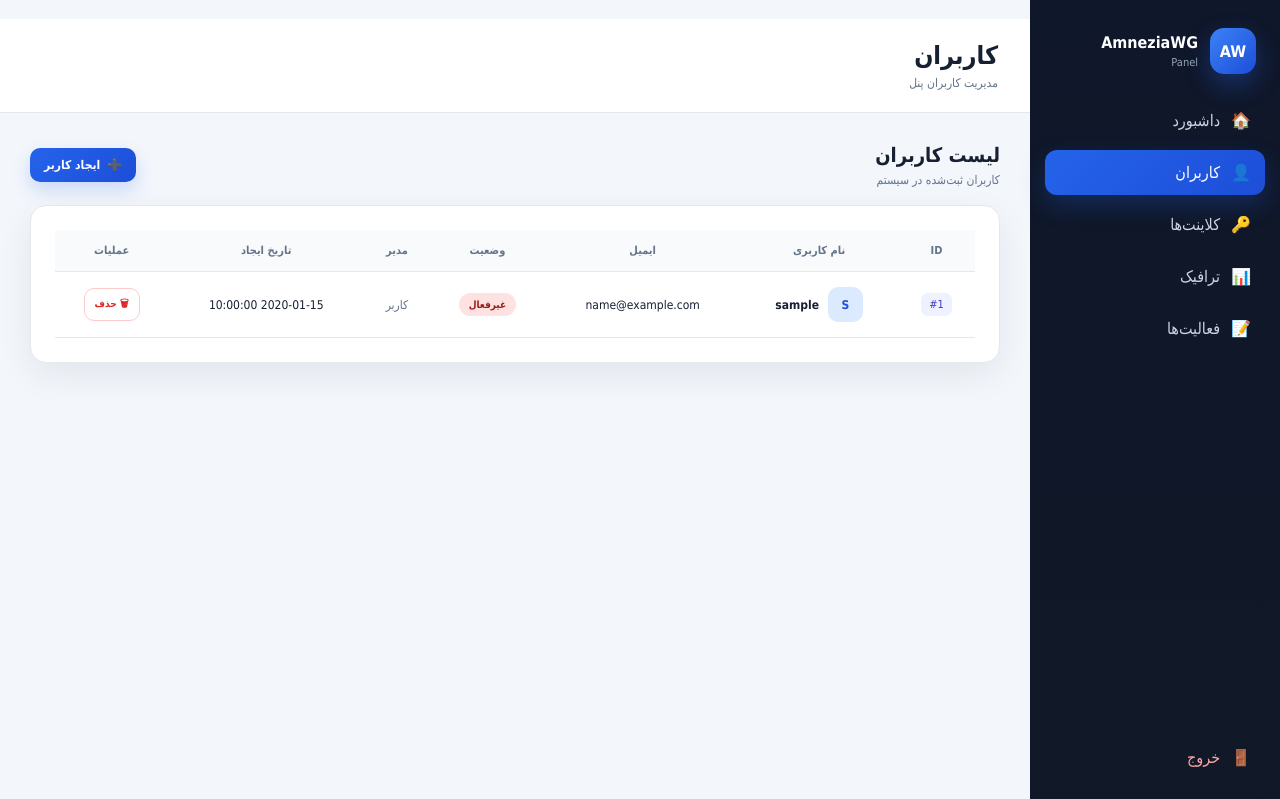
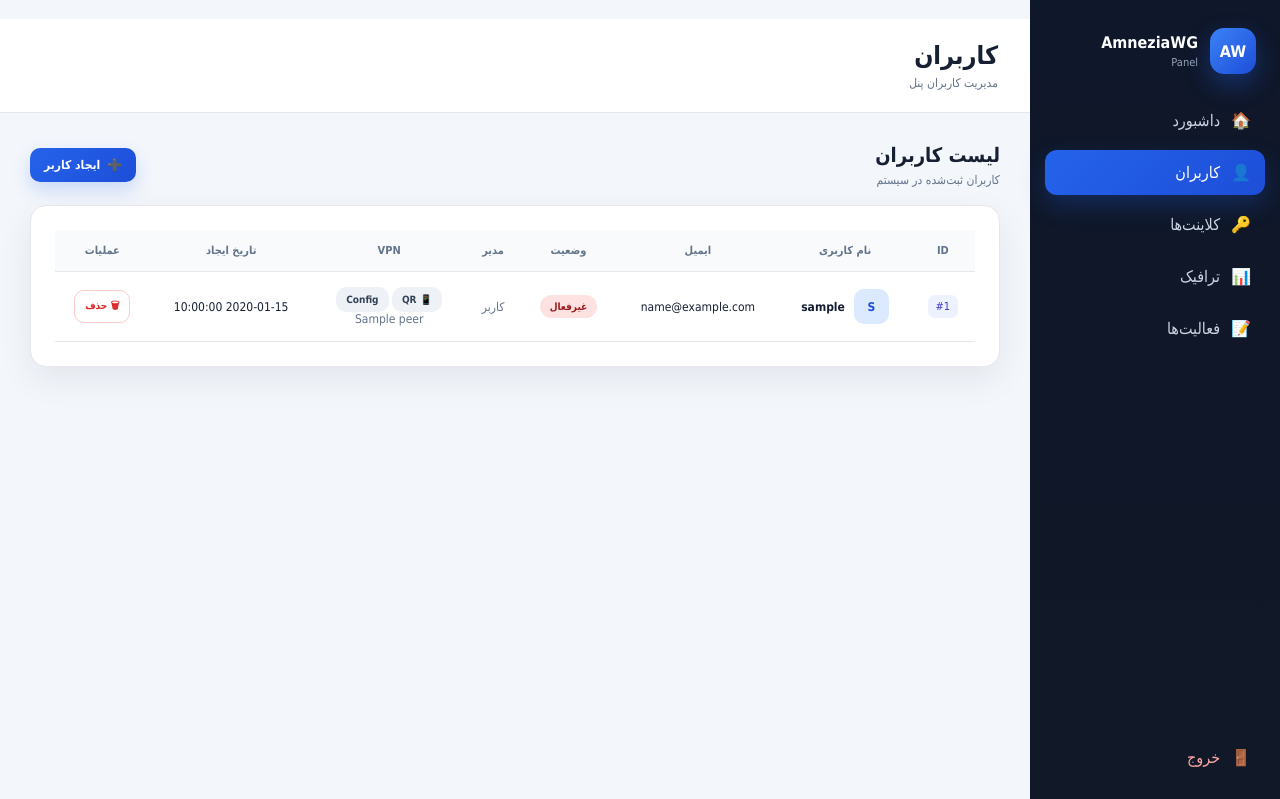
Before and after one commit to agrkmgmg-dev/AmneziaWG-Panel, a FastAPI app: template backend/app/templates/admin/users.html in a window 1280 px wide. Shown: the top 799 px of the page. Run offline with FastAPI, Linux system fonts and the light colour scheme; the template is opened without the code that fills it: most values are stand-ins (such as "Sample title", 1, 10 or a date in 2020); data that the repository does not hold is empty.

Commit message:
Show user peer names and QR links

```diff
--- a/backend/app/templates/admin/users.html
+++ b/backend/app/templates/admin/users.html
@@ -32,6 +32,7 @@
                     <th>ایمیل</th>
                     <th>وضعیت</th>
                     <th>مدیر</th>
+                    <th>VPN</th>
                     <th>تاریخ ایجاد</th>
                     <th>عملیات</th>
                 </tr>
@@ -72,6 +73,17 @@
                     </td>
 
                     <td>
+                        {% if user.peers %}
+                            {% set peer = user.peers[0] %}
+                            <a href="/admin/peers/{{ peer.id }}/qr" class="btn btn-sm btn-secondary">📱 QR</a>
+                            <a href="/admin/peers/{{ peer.id }}/config" class="btn btn-sm btn-secondary">Config</a>
+                            <div class="muted">{{ peer.name }}</div>
+                        {% else %}
+                            <span class="muted">بدون Peer</span>
+                        {% endif %}
+                    </td>
+
+                    <td>
                         {{ user.created_at }}
                     </td>
 
```
Also changed, not shown: backend/app/services/admin_user.py (+6 -1 lines).
